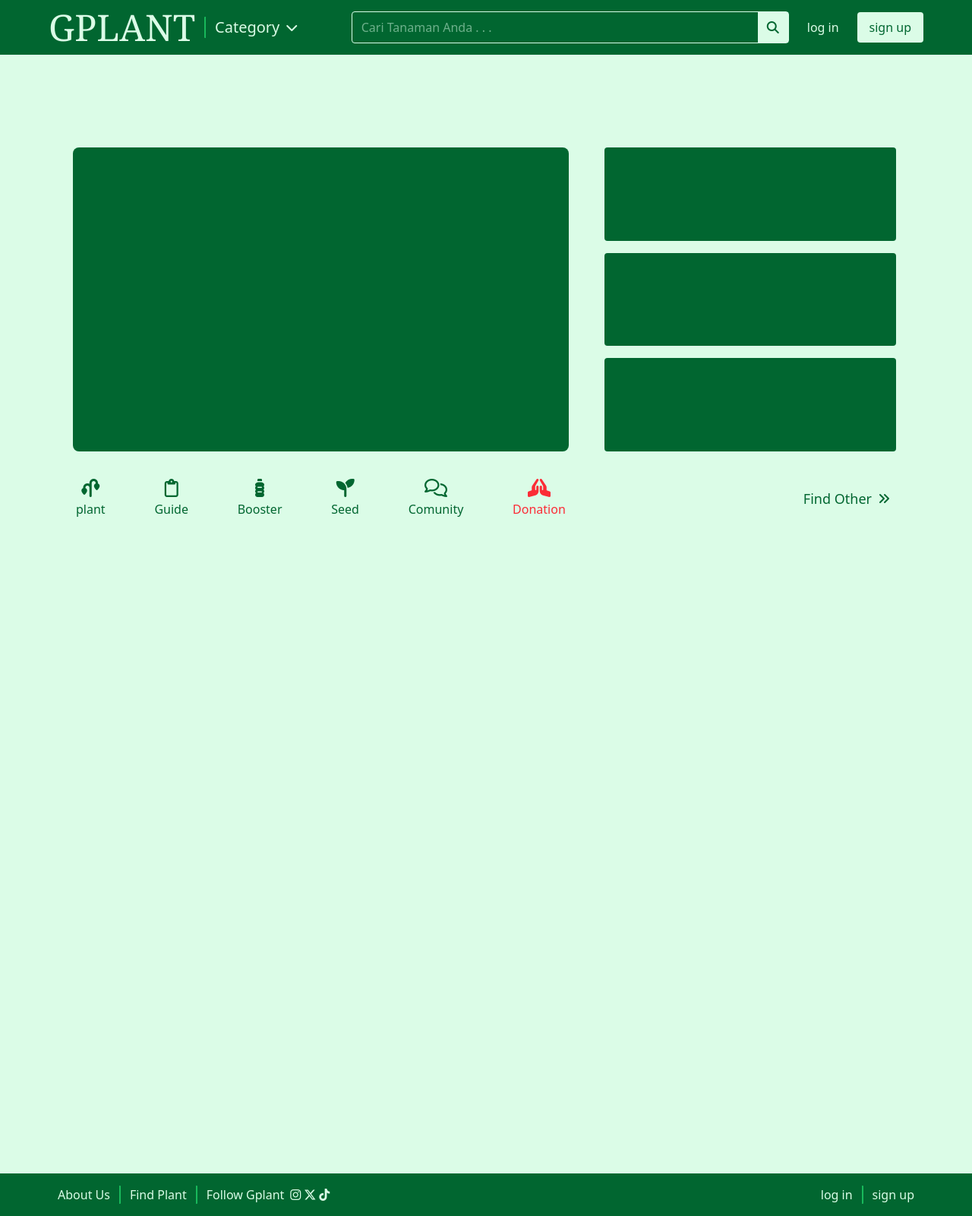
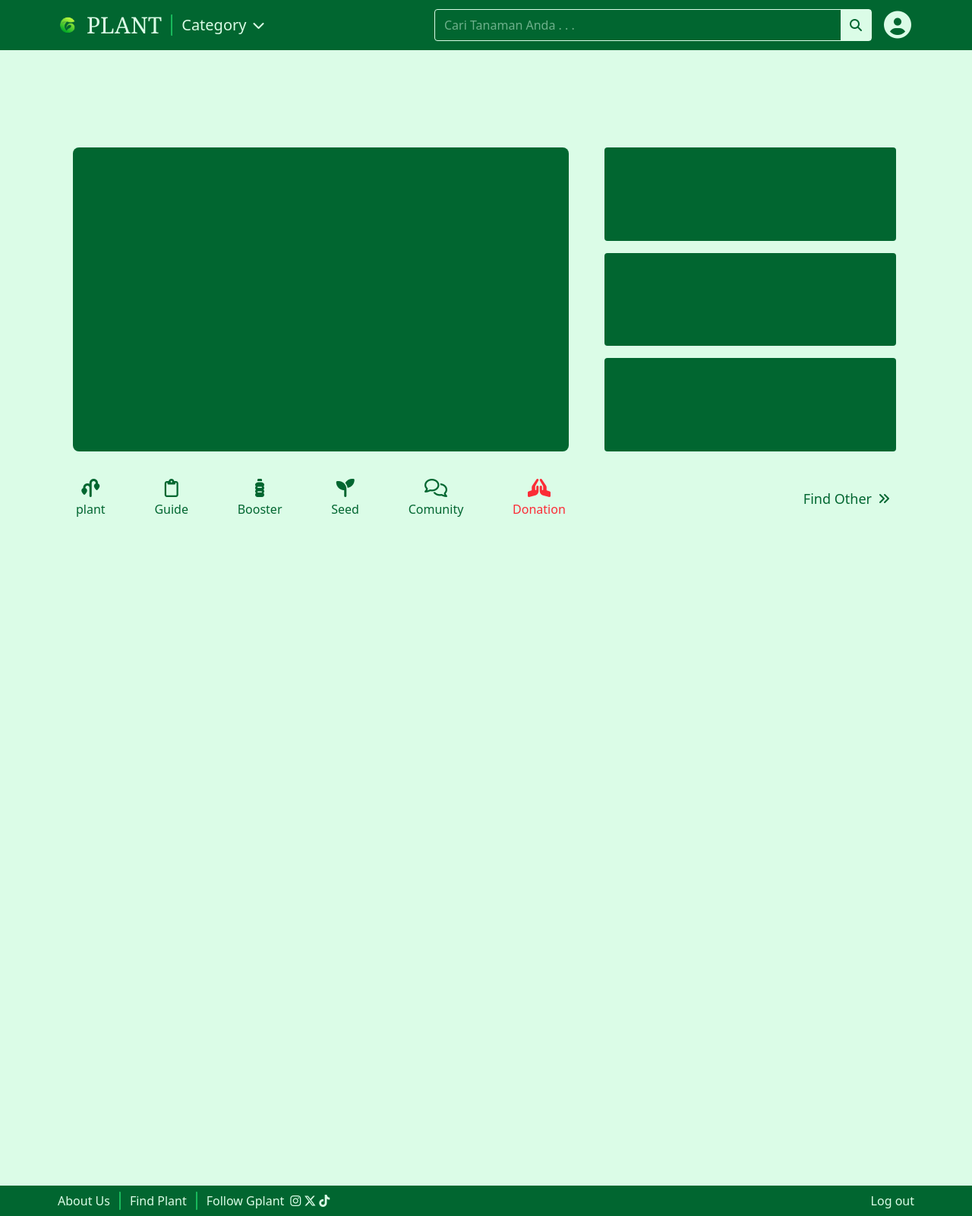
Before and after one commit to Dhi-ardW/G-Plant, a Flask app: page / in a window 1280 px wide. Shown: the whole page at 76% size. Run offline with Flask 3, Linux system fonts and the light colour scheme; a user stored in the database is signed in; some libraries are stand-ins or nearby versions.

Commit message:
update tampilan dan route

```diff
--- a/website/static/index.js
+++ b/website/static/index.js
@@ -7,3 +7,18 @@ function openModal() {
 function closeModal() {
       document.getElementById('modal').classList.add('hidden')
     }
+
+
+// menu
+profile = document.getElementById('profile');
+menu = document.getElementById('menu')
+
+profile.addEventListener('click', () => {
+  menu.classList.toggle('active');
+})
+
+document.addEventListener('click', function(e) {
+  if(!profile.contains(e.target) && !menu.contains(e.target)) {
+     menu.classList.remove('active');
+  }
+})
--- a/website/templates/index.html
+++ b/website/templates/index.html
@@ -8,13 +8,12 @@
     <!-- link icon cdn -->
      <script src="https://kit.fontawesome.com/5807260d74.js" crossorigin="anonymous"></script>
     <title>Beranda</title>
-    <link rel="icon" href="{{ url_for('static', filename='Asset/logo.png')}}" type="image/x-icon">
+    <link rel="icon" href="{{ url_for('static', filename='asset/logo.png')}}" type="image/x-icon">
     <style>
         body {
             height: 200vh;
             width: 100vw;
             overflow-x: hidden;
-
         }
         .border-right {
             border-right: 2px solid rgb(24, 185, 91);
@@ -26,6 +25,20 @@
         }
         #search {
             outline: none;
+        }
+        .menu {
+            bottom: -250px;
+            right: -5px;
+        }
+        .active {
+            display: flex;
+        }
+        .category-btn:hover .category {
+            display: flex;
+        }
+        .category {
+            display: none;
+            top: 28px;
         }
 
     </style>
@@ -82,12 +95,25 @@
     <nav class="w-screen absolute z-999 justify-center flex py-3 px-5 bg-green-800 ">
         <div class="flex w-full items-center justify-between  xl:w-6xl">
             <div class="flex items-center">
-                <a href="/" class="pe-3 text-green-100 text-3xl font-serif hover:text-green-300 cursor-pointer  md:text-4xl lg:text-4xl xl:text-5xl">GPLANT</a>
-                <div class=" border-left px-3 text-green-100 hover:text-green-300">
-                    <div class="flex items-center gap-2 cursor-pointer hidden  xl:flex">
+                <a href="/" class="pe-3 items-center flex text-green-100 text-3xl font-serif hover:text-green-300 cursor-pointer  ">
+                    <img src="{{ url_for('static', filename='asset/logo.png')}}" alt="logo" width="50" height="50">
+                    <p>PLANT</p>
+                </a>
+                <div class=" border-left px-3 text-green-100 hover:text-green-300 relative">
+                    <div class="flex items-center gap-2 cursor-pointer hidden  xl:flex category-btn" >
                         <p class="flex items-center text-xl cursor-pointer ">Category</p>
                         <i class="fa-solid fa-chevron-down"></i>
+                        <!-- list category -->
+                        <ul class=" bg-white text-green-800 absolute rounded w-[150px]  items-start flex-col text-end py-3 ps-5 text-lg shadow-xl/20 category" >
+                        <li class="mb-3 mt-1 hover:text-green-600"><a href="">Profile</a></li>
+                        <li class="mb-3 hover:text-green-600"><a href="">Plant seed</a></li>
+                        <li class="mb-3 hover:text-green-600"><a href="">Guide</a></li>
+                        <li class="mb-3 hover:text-green-600"><a href="">contact</a></li>
+                        <li class="mb-2 text-red-600 hover:text-red-500 ">
+                            <a href="/logout" ><i class="fa-solid fa-arrow-right-from-bracket me-2"></i>logout</a></li>
+                    </ul>
                     </div>
+
                 </div>
             </div>
             <div class="flex items-center justify-between">
@@ -95,10 +121,24 @@
                     <input type="text" name="search" id="search" placeholder="Cari Tanaman Anda . . ." class="text-green-100  w-full ">
                     <button class="text-green-800  cursor-pointer  hover:bg-green-300 bg-green-100 py-2 px-3"><i class="fa-solid fa-magnifying-glass "></i></button>
                 </div>
+                {% if user.is_authenticated %}
+                <div class="flex justify-center items-center relative mx-4">
+                    <i class="fa-solid fa-circle-user text-green-100 text-4xl cursor-pointer transition duration-300 ease hover:text-green-300" id="profile"></i>
+                    <ul class=" bg-white text-green-800 absolute rounded w-[150px] hidden items-end flex-col text-end py-3 pe-5 text-lg menu shadow-xl/20" id="menu">
+                        <li class="mb-3 mt-1 hover:text-green-600"><a href="">Profile</a></li>
+                        <li class="mb-3 hover:text-green-600"><a href="">Plant seed</a></li>
+                        <li class="mb-3 hover:text-green-600"><a href="">Guide</a></li>
+                        <li class="mb-3 hover:text-green-600"><a href="">contact</a></li>
+                        <li class="mb-2 text-red-600 hover:text-red-500 ">
+                            <a href="/logout" ><i class="fa-solid fa-arrow-right-from-bracket me-2"></i>logout</a></li>
+                    </ul>
+                </div>
+                {% else %}
                 <div class="flex  cursor-pointer">
                     <button class=" hover:text-green-300 py-1 px-2 rounded mx-2 text-green-100  text-base md:py-2 md:px-4"><a href="/login">log in</a></button>
                     <button class=" hover:bg-green-300 rounded  py-1 px-2 bg-green-100 text-green-800 text-base md:py-2 md:px-4"><a href="/signup">sign up</a></button>
                 </div>
+                {% endif %}
             </div>
 
         </div>
@@ -156,7 +196,7 @@
         </div>
     </section>
 
-    <footer class="flex bottom-0 absolute w-full px-5 py-4 items-center justify-center bg-green-800 ">
+    <footer class="flex bottom-0 absolute w-full px-5 py-2 items-center justify-center bg-green-800 ">
         <div class="flex items-center justify-between w-full lg:w-6xl ">
             <div class="flex">
                 <a href="#about" class="border-right px-3 text-green-100 hover:text-green-300 text-sm md:text-base ">About Us</a>
@@ -171,8 +211,9 @@
                 </div>
             </div>
             <div class="flex ">
-                <button class="border-right px-3 text-green-100 hover:text-green-300 text-sm md:text-base"><a href="/login">log in</a></button>
-                <button class=" px-3 text-green-100 hover:text-green-300 text-sm md:text-base"><a href="/signup">sign up</a></button>
+                <button class=" px-3 text-green-100 hover:text-green-300 text-sm md:text-base"><a href="/logout">Log out</a></button>
+                <!-- <button class="border-right px-3 text-green-100 hover:text-green-300 text-sm md:text-base"><a href="/login">log in</a></button>
+                <button class=" px-3 text-green-100 hover:text-green-300 text-sm md:text-base"><a href="/signup">sign up</a></button> -->
 
             </div>
         </div>
--- a/website/templates/login.html
+++ b/website/templates/login.html
@@ -3,6 +3,11 @@
 
 <!-- tittle -->
 {% block tittle %} Login Account {% endblock %}
+
+<!-- navlink -->
+ {% block navlink %}
+ <button class=" hover:bg-green-300 rounded  py-1 px-2 bg-green-100 text-green-800 text-base md:py-2 md:px-4"><a href="/signup">Sign up</a></button>
+ {% endblock%}
 
 <!-- content -->
 {% block content %}
--- a/website/views.py
+++ b/website/views.py
@@ -10,4 +10,4 @@ views = Blueprint('views', __name__)
 @views.route('/')
 @login_required
 def index():
-    return render_template('index.html')
+    return render_template('index.html', user=current_user)
```
Also changed, not shown: website/auth.py (+4 -4 lines), website/templates/signup.html (+7 -3 lines), website/templates/template.html (+9 -12 lines), website/static/Asset/asli/logo.jpg, website/static/Asset/logo.png.
